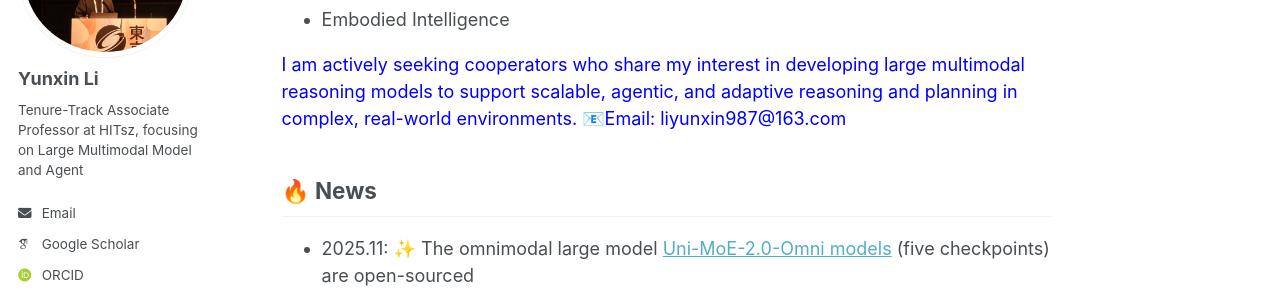
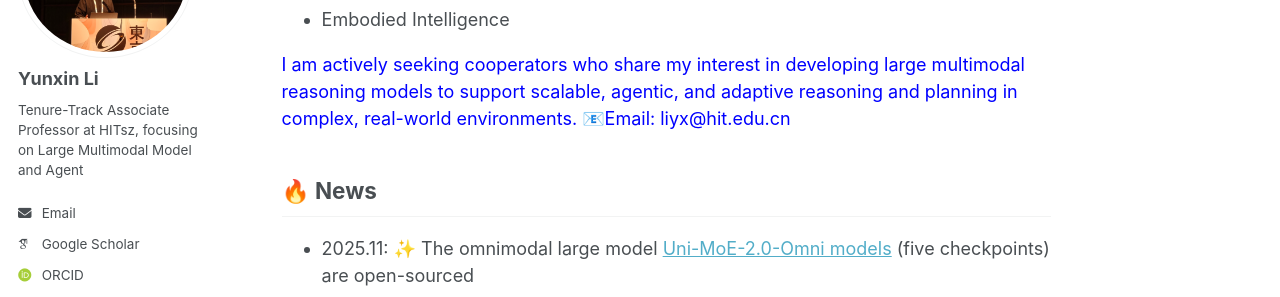
Before and after one commit to YunxinLi/yunxinli.github.io, a Jekyll site: the page built from _pages/about.md, in a window 1280 px wide and 900 px high, scrolled down 394 px. Shown: the part 206-503 px from the top of the window. Built offline with Jekyll 4.4.1, drawn with Linux system fonts in a browser that asks for light colours; some web fonts are replaced; a script that is not in the unit is left out.

Commit message:
Update about.md

```diff
--- a/_pages/about.md
+++ b/_pages/about.md
@@ -17,7 +17,7 @@ The long-term goal of my research is to help humans with more capable artificial
 - Multimodal Agent
 - Embodied Intelligence
 
-<p style="color: blue; margin: 0;">I am actively seeking cooperators who share my interest in developing large multimodal reasoning models to support scalable, agentic, and adaptive reasoning and planning in complex, real-world environments. 📧Email: liyunxin987@163.com </p>
+<p style="color: blue; margin: 0;">I am actively seeking cooperators who share my interest in developing large multimodal reasoning models to support scalable, agentic, and adaptive reasoning and planning in complex, real-world environments. 📧Email: liyx@hit.edu.cn </p>
 
 
 ## 🔥 News
```
